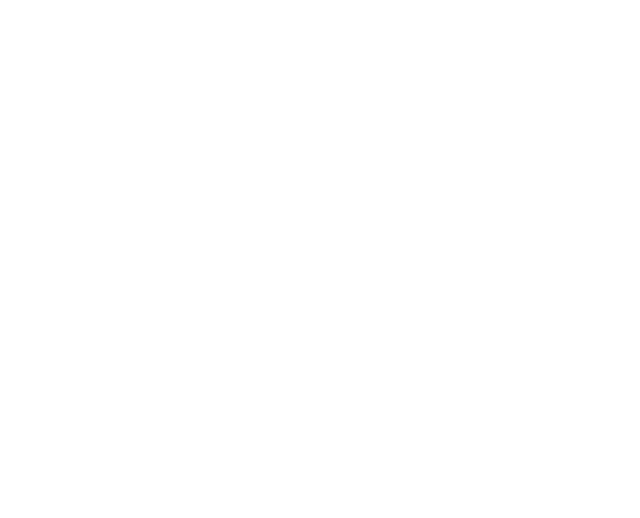
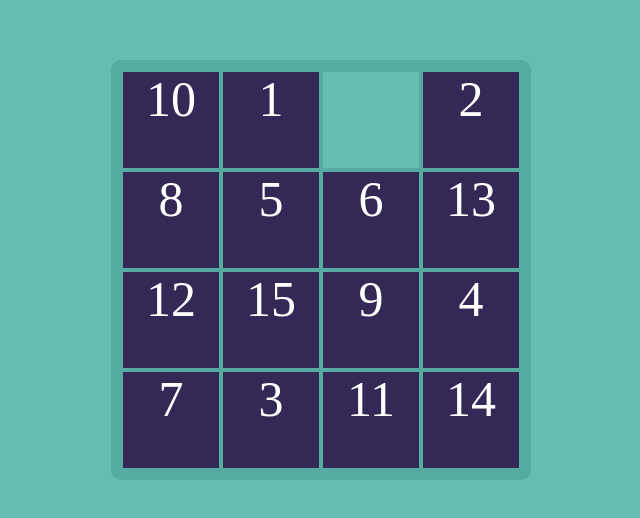
Before and after one commit to Giszta/sliding-game---react-practice, a React (Create React App) app: page / in a window 1280 px wide. Shown: the part 130-648 px from the top of the page, without its empty margins (319-959 px from the left). Built offline with nearby package versions, Linux system fonts and the light colour scheme.

Commit message:
create board of the game

```diff
--- a/src/App.css
+++ b/src/App.css
@@ -1,38 +1,21 @@
+:root {
+	--size: 100px;
+	--tile: #342956;
+	--correct: #6e50b4;
+}
+@import url("https://fonts.googleapis.com/css2?family=Pacifico&display=swap");
+html,
+body {
+	background: #64bdb0;
+	margin: 0;
+	padding: 0;
+}
 .App {
-  text-align: center;
+	display: flex;
+	justify-content: center;
+	height: 100vh;
+	align-items: center;
 }
-
-.App-logo {
-  height: 40vmin;
-  pointer-events: none;
+.App * {
+	font-family: "Pacifico", cursive;
 }
-
-@media (prefers-reduced-motion: no-preference) {
-  .App-logo {
-    animation: App-logo-spin infinite 20s linear;
-  }
-}
-
-.App-header {
-  background-color: #282c34;
-  min-height: 100vh;
-  display: flex;
-  flex-direction: column;
-  align-items: center;
-  justify-content: center;
-  font-size: calc(10px + 2vmin);
-  color: white;
-}
-
-.App-link {
-  color: #61dafb;
-}
-
-@keyframes App-logo-spin {
-  from {
-    transform: rotate(0deg);
-  }
-  to {
-    transform: rotate(360deg);
-  }
-}
--- a/src/App.tsx
+++ b/src/App.tsx
@@ -1,8 +1,13 @@
 import React from "react";
 import "./App.css";
+import { Board } from "./components/board/Board";
 
-function App() {
-	return <div className="App"></div>;
-}
+export const App = () => {
+	return (
+		<div className="App">
+			<Board />
+		</div>
+	);
+};
 
 export default App;
--- /dev/null
+++ b/src/components/board/Board.css
@@ -0,0 +1,13 @@
+.game {
+	position: relative;
+}
+
+.board {
+	display: grid;
+	grid-template-columns: repeat(4, var(--size));
+	grid-template-rows: repeat(4, var(--size));
+	position: relative;
+	overflow: hidden;
+	border: 10px solid #55ab9f;
+	border-radius: 10px;
+}
--- /dev/null
+++ b/src/components/board/Board.tsx
@@ -0,0 +1,26 @@
+import Overlay from "../overlay/Overlay";
+import Tile from "../tile/Tile";
+import "./Board.css";
+import { useState } from "react";
+
+export const Board = () => {
+	const shuffle = () =>
+		new Array(16)
+			.fill(undefined)
+			.map((_, i) => i + 1)
+			.sort(() => Math.random() - 0.5)
+			.map((x, i) => ({ value: x, index: i }));
+
+	const [numbers, SetNumbers] = useState(shuffle());
+
+	return (
+		<div className="Game">
+			<div className="board">
+				<Overlay />
+				{numbers.map((x, i) => (
+					<Tile key={i} number={x} />
+				))}
+			</div>
+		</div>
+	);
+};
--- /dev/null
+++ b/src/components/overlay/Overlay.css
@@ -0,0 +1,5 @@
+.overlay {
+	border: 2px solid #55ab9f;
+	pointer-events: none;
+	z-index: 20;
+}
--- /dev/null
+++ b/src/components/overlay/Overlay.tsx
@@ -0,0 +1,13 @@
+import "./Overlay.css";
+
+const Overlay = () => {
+	return (
+		<>
+			{new Array(16).fill(undefined).map((_: any, i: number) => (
+				<div key={i} className="overlay" />
+			))}
+		</>
+	);
+};
+
+export default Overlay;
--- /dev/null
+++ b/src/components/tile/Tile.css
@@ -0,0 +1,82 @@
+.number {
+	position: absolute;
+	width: var(--size);
+	height: var(--size);
+	display: flex;
+	align-content: center;
+	justify-content: center;
+	font-size: 50px;
+	background-color: var(--tile);
+	color: white;
+	cursor: pointer;
+}
+
+.number.slot--0 {
+	left: 0;
+	top: 0;
+}
+.number.slot--1 {
+	left: calc(var(--size));
+	top: 0;
+}
+.number.slot--2 {
+	left: calc(2 * var(--size));
+	top: 0;
+}
+.number.slot--3 {
+	left: calc(3 * var(--size));
+	top: 0;
+}
+.number.slot--4 {
+	left: 0;
+	top: calc(var(--size));
+}
+.number.slot--5 {
+	left: calc(var(--size));
+	top: calc(var(--size));
+}
+.number.slot--6 {
+	left: calc(2 * var(--size));
+	top: calc(var(--size));
+}
+.number.slot--7 {
+	left: calc(3 * var(--size));
+	top: calc(var(--size));
+}
+.number.slot--8 {
+	left: 0;
+	top: calc(2 * var(--size));
+}
+.number.slot--9 {
+	left: calc(var(--size));
+	top: calc(2 * var(--size));
+}
+.number.slot--10 {
+	left: calc(2 * var(--size));
+	top: calc(2 * var(--size));
+}
+.number.slot--11 {
+	left: calc(3 * var(--size));
+	top: calc(2 * var(--size));
+}
+.number.slot--12 {
+	left: 0;
+	top: calc(3 * var(--size));
+}
+.number.slot--13 {
+	left: calc(var(--size));
+	top: calc(3 * var(--size));
+}
+.number.slot--14 {
+	left: calc(2 * var(--size));
+	top: calc(3 * var(--size));
+}
+.number.slot--15 {
+	left: calc(3 * var(--size));
+	top: calc(3 * var(--size));
+}
+
+.number.disabled {
+	pointer-events: none;
+	background-color: transparent;
+}
--- /dev/null
+++ b/src/components/tile/Tile.tsx
@@ -0,0 +1,20 @@
+import "./Tile.css";
+
+interface TileData {
+	value: number;
+	index: number;
+}
+
+const Tile = ({ number }: { number: TileData }) => {
+	return (
+		<div
+			className={`number ${number.value === 16 ? "disabled" : ""} slot--${
+				number.index
+			}`}
+		>
+			{number.value === 16 ? "" : number.value}
+		</div>
+	);
+};
+
+export default Tile;
--- a/src/index.css
+++ /dev/null
@@ -1,13 +0,0 @@
-body {
-  margin: 0;
-  font-family: -apple-system, BlinkMacSystemFont, 'Segoe UI', 'Roboto', 'Oxygen',
-    'Ubuntu', 'Cantarell', 'Fira Sans', 'Droid Sans', 'Helvetica Neue',
-    sans-serif;
-  -webkit-font-smoothing: antialiased;
-  -moz-osx-font-smoothing: grayscale;
-}
-
-code {
-  font-family: source-code-pro, Menlo, Monaco, Consolas, 'Courier New',
-    monospace;
-}
--- a/src/index.tsx
+++ b/src/index.tsx
@@ -1,7 +1,6 @@
 import React from "react";
 import ReactDOM from "react-dom/client";
-import "./index.css";
-import App from "./App";
+import { App } from "./App";
 
 const root = ReactDOM.createRoot(
 	document.getElementById("root") as HTMLElement
```
